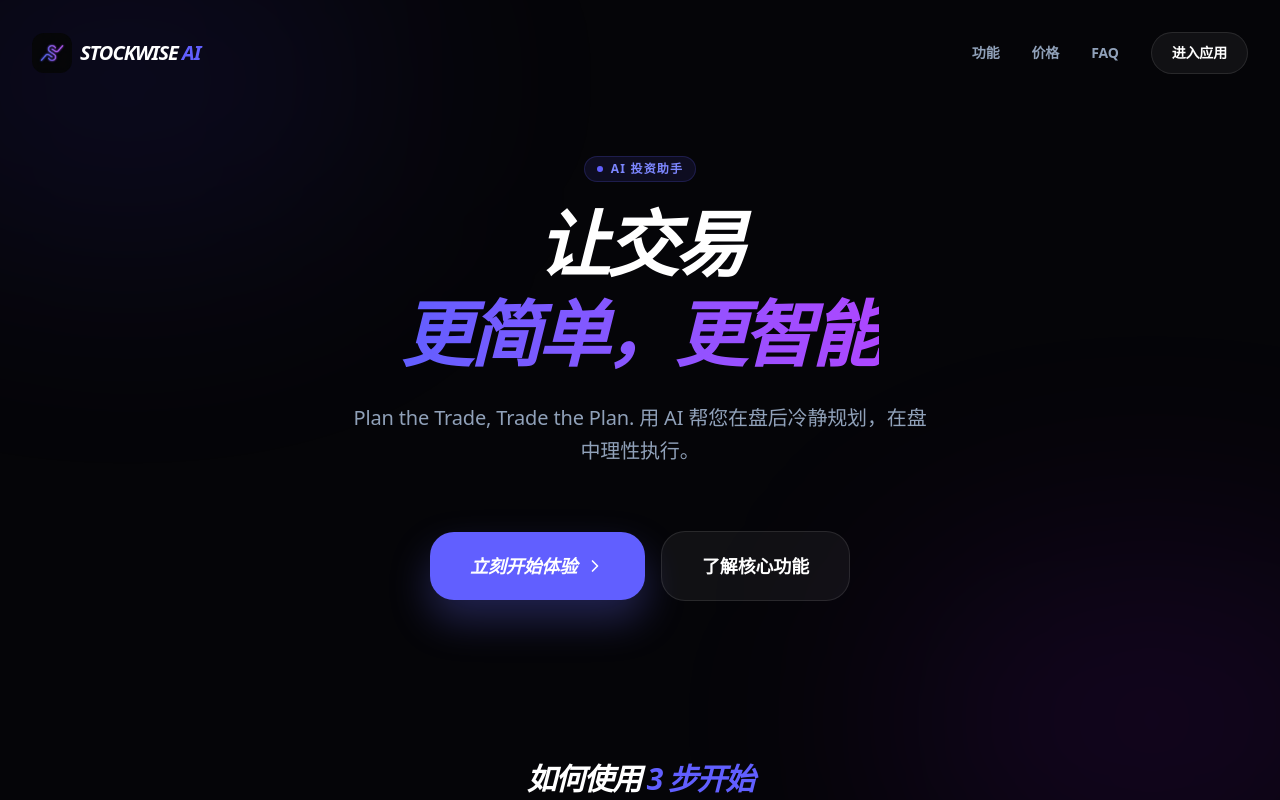
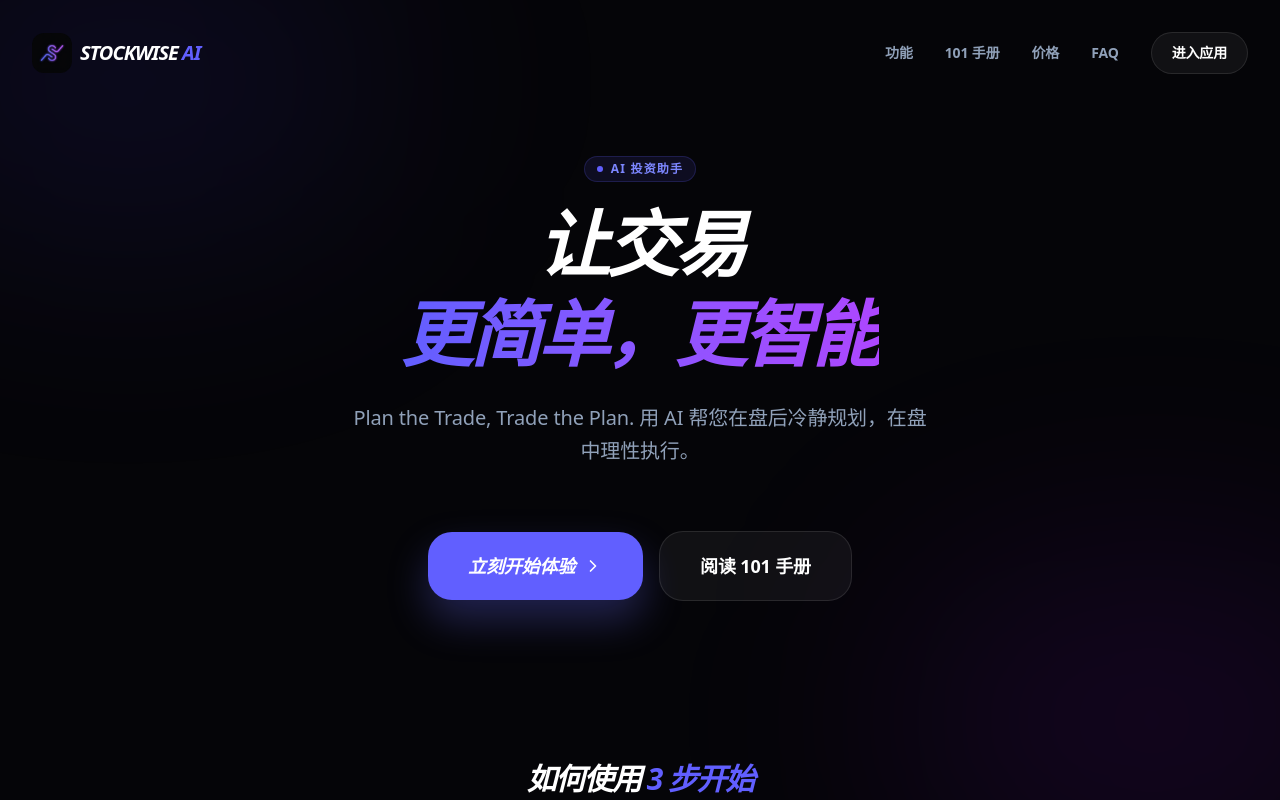
Before and after one commit to franksunye/stockwise, a Next.js app in the folder frontend/: page / in a window 1280 px wide. Shown: the top 800 px of the page. Built offline with nearby package versions, Linux system fonts and the light colour scheme; no server answers.

Commit message:
feat(ui): add entry points for 101 Manual on landing page and dashboard user center

```diff
--- a/frontend/src/app/page.tsx
+++ b/frontend/src/app/page.tsx
@@ -28,6 +28,7 @@ export default function LandingPage() {
         </div>
         <div className="hidden md:flex items-center gap-8 text-sm font-bold text-slate-400">
           <Link href="#features" className="hover:text-white transition-colors">功能</Link>
+          <Link href="/learn" className="hover:text-white transition-colors">101 手册</Link>
           <Link href="/pricing" className="hover:text-white transition-colors">价格</Link>
           <Link href="#faq" className="hover:text-white transition-colors">FAQ</Link>
           <Link href="/dashboard" className="px-5 py-2.5 rounded-full bg-white/5 border border-white/10 hover:bg-white/10 transition-all text-white">进入应用</Link>
@@ -60,8 +61,8 @@ export default function LandingPage() {
             >
               立刻开始体验 <ChevronRight size={20} />
             </Link>
-            <Link href="#features" className="px-10 py-5 rounded-3xl bg-white/5 border border-white/10 text-white font-black text-lg hover:bg-white/10 transition-all">
-              了解核心功能
+            <Link href="/learn" className="px-10 py-5 rounded-3xl bg-white/5 border border-white/10 text-white font-black text-lg hover:bg-white/10 transition-all">
+              阅读 101 手册
             </Link>
           </div>
         </motion.div>
@@ -182,6 +183,7 @@ export default function LandingPage() {
           </div>
           <p className="text-xs text-slate-600 font-bold uppercase tracking-widest">© 2026 STOCKWISE AI TECHNOLOGY. ALL RIGHTS RESERVED.</p>
           <div className="flex gap-6 text-xs font-bold text-slate-500">
+            <Link href="/learn" className="hover:text-white transition-colors">101 手册</Link>
             <Link href="/status" className="hover:text-white transition-colors">系统状态</Link>
             <Link href="/pricing" className="hover:text-white transition-colors">价格方案</Link>
             <Link href="/privacy" className="hover:text-white transition-colors">隐私协议</Link>
--- a/frontend/src/components/UserCenterDrawer.tsx
+++ b/frontend/src/components/UserCenterDrawer.tsx
@@ -1,7 +1,8 @@
 'use client';
 
 import { motion, AnimatePresence } from 'framer-motion';
-import { X, User, Crown, Zap, ShieldCheck, Loader2, ArrowRight, Share2, Check, RefreshCw, Key, Bell, ChevronDown, ArrowLeftRight, Sun, Trophy, FileText, ChevronRight, Mail, Info } from 'lucide-react';
+import { X, User, Crown, Zap, ShieldCheck, Loader2, ArrowRight, Share2, Check, RefreshCw, Key, Bell, ChevronDown, ArrowLeftRight, Sun, Trophy, FileText, ChevronRight, Mail, Info, BookOpen } from 'lucide-react';
+import Link from 'next/link';
 import { useState, useEffect } from 'react';
 import { getCurrentUser, restoreUserIdentity } from '@/lib/user';
 import { MEMBERSHIP_CONFIG } from '@/lib/membership-config';
@@ -515,6 +516,21 @@ export function UserCenterDrawer({ isOpen, onClose }: Props) {
                             </div>
                             <ChevronRight size={14} className="text-slate-600" />
                         </button>
+
+                        <Link
+                            href="/learn"
+                            onClick={onClose}
+                            className="w-full py-4 px-5 rounded-[24px] border border-white/5 bg-white/[0.02] hover:border-indigo-500/20 transition-all flex items-center justify-between group"
+                        >
+                            <div className="flex items-center gap-3">
+                                <BookOpen className="w-5 h-5 text-indigo-400" />
+                                <div className="text-left">
+                                    <span className="block text-sm font-bold text-white">101 手册</span>
+                                    <span className="block text-[10px] text-slate-500 font-medium">散户避坑与生存指南</span>
+                                </div>
+                            </div>
+                            <ChevronRight size={14} className="text-slate-600" />
+                        </Link>
                     </div>
 
                     {/* Notification Switch */}
```
